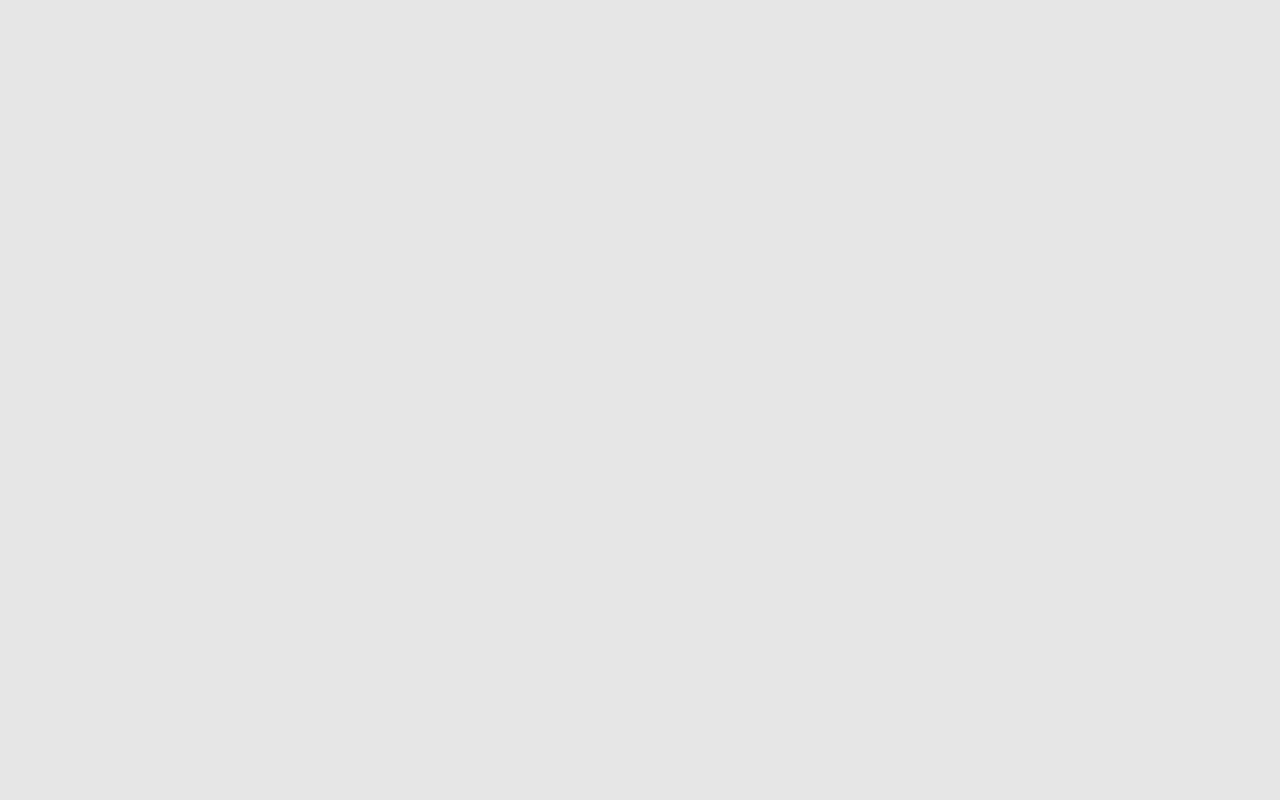
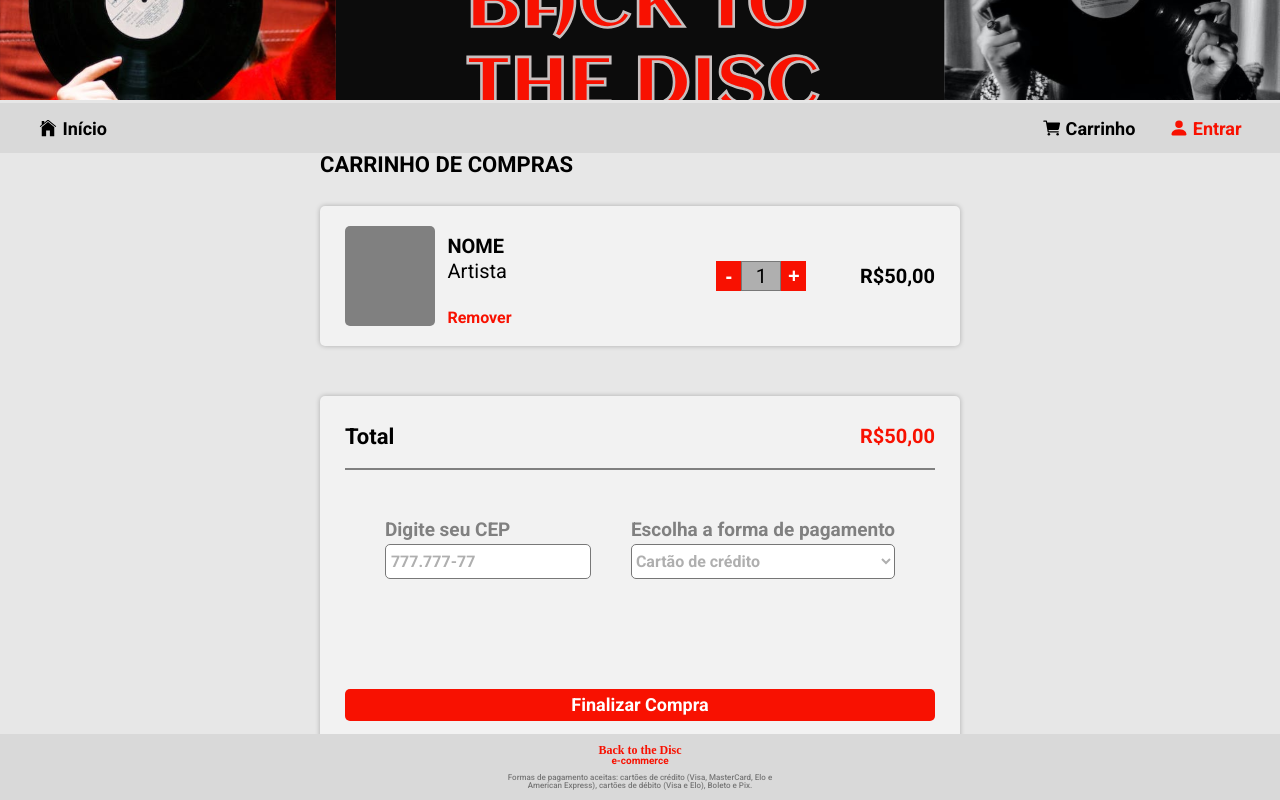
Before and after one commit to anatfernandes/back-to-the-disc-frontend, a React (Create React App) app: page /checkout/my-cart in a window 1280 px wide. Before the commit this address had no page. Built offline with nearby package versions, Linux system fonts and the light colour scheme; a web font is replaced by a local one.

Commit message:
style: styling cart page

```diff
--- a/src/components/App/App.js
+++ b/src/components/App/App.js
@@ -7,7 +7,7 @@ import MessageContext from "../../contexts/MessageContext";
 import { Alert, Confirm } from "../Messages";
 import SignUp from "../AcessPages/SignUp.js";
 import SignIn from "../AcessPages/SignIn.js";
-
+import Cart from "../Cart/Cart.js";
 
 function App() {
   const [message, setMessage] = useState({});
@@ -15,18 +15,17 @@ function App() {
   return (
     <BrowserRouter>
       <MessageContext.Provider value={{ message, setMessage }}>
+        <GlobalStyle />
 
-        <GlobalStyle/>
-
-        {message.type === 'alert' ? <Alert /> : ''}
-        {message.type === 'confirm' ? <Confirm /> : ''}
+        {message.type === "alert" ? <Alert /> : ""}
+        {message.type === "confirm" ? <Confirm /> : ""}
 
         <Routes>
           <Route path="/sign-up" element={<SignUp />}></Route>
           <Route path="/sign-in" element={<SignIn />}></Route>
+          <Route path="/checkout/my-cart" element={<Cart />}></Route>
         </Routes>
-
-       </MessageContext.Provider>
+      </MessageContext.Provider>
     </BrowserRouter>
   );
 }
--- /dev/null
+++ b/src/components/Cart/Cart.js
@@ -0,0 +1,253 @@
+import Footer from "../Footer/Footer.js";
+import Header from "../Header/Header.js";
+import styled from "styled-components";
+
+export default function Cart() {
+  return (
+    <>
+      <Header />
+      <CartContainer>
+        <Title>CARRINHO DE COMPRAS</Title>
+
+        <ItemsCart>
+          <ImageProduct></ImageProduct>
+          <InfosProduct>
+            <h2>
+              NOME <p>Artista</p>
+            </h2>
+            <h4>Remover</h4>
+          </InfosProduct>
+          <Amount>
+            <button>-</button>
+            <div>1</div>
+            <button>+</button>
+          </Amount>
+          <Value>R$50,00</Value>
+        </ItemsCart>
+
+        <Checkout>
+          <Total>
+            <h1>Total</h1>
+            <h2>R$50,00</h2>
+          </Total>
+
+          <BuyerData>
+            <div>
+              <h2>Digite seu CEP</h2>
+              <input placeholder="777.777-77"></input>
+            </div>
+
+            <div>
+              <h2>Escolha a forma de pagamento</h2>
+              <select>
+                <option value="credit">Cartão de crédito</option>
+                <option value="debit">Cartão de débito</option>
+                <option value="boleto">Boleto</option>
+                <option value="pix">Pix</option>
+              </select>
+            </div>
+          </BuyerData>
+
+          <Button>Finalizar Compra</Button>
+        </Checkout>
+      </CartContainer>
+      <Footer />
+    </>
+  );
+}
+
+const CartContainer = styled.div`
+  display: flex;
+  flex-direction: column;
+`;
+
+const Title = styled.h1`
+  font-size: 22px;
+  font-weight: 700;
+  margin-top: 100px;
+  margin-bottom: 30px;
+`;
+
+const ItemsCart = styled.div`
+  width: 50vw;
+  height: 140px;
+  display: flex;
+  align-items: center;
+  justify-content: space-between;
+  background-color: var(--grayExtraClaro);
+  border-radius: 5px;
+  box-shadow: 0px 0px 5px rgba(0, 0, 0, 0.25);
+  padding: 25px;
+`;
+
+const ImageProduct = styled.div`
+  width: 100px;
+  height: 100px;
+  background-color: var(--grayEscuro);
+  border-radius: 5px;
+`;
+
+const InfosProduct = styled.div`
+  width: 50%;
+  height: 100px;
+  display: flex;
+  flex-direction: column;
+  justify-content: space-between;
+  padding-left: 12px;
+
+  h2 {
+    margin-top: 8px;
+    line-height: 25px;
+    font-weight: 700;
+    font-size: 20px;
+  }
+
+  h2 > p {
+    font-weight: 400;
+  }
+
+  h4 {
+    color: var(--red-theme);
+    font-size: 16px;
+    font-weight: 700;
+  }
+`;
+
+const Amount = styled.div`
+  width: 10vw;
+  height: 100px;
+  display: flex;
+  align-items: center;
+  justify-content: center;
+
+  button {
+    width: 25px;
+    height: 30px;
+    font-weight: 700;
+    font-size: 20px;
+    display: flex;
+    justify-content: center;
+    align-items: center;
+    color: var(--white);
+    background-color: var(--red-theme);
+    border: none;
+  }
+
+  div {
+    width: 40px;
+    height: 30px;
+    display: flex;
+    justify-content: center;
+    align-items: center;
+    background-color: var(--grayMedioB);
+    border: solid 1px var(--graySemiEscuro);
+  }
+
+
+`;
+
+const Value = styled.div`
+  width: 10vw;
+  height: 100px;
+  font-weight: 700;
+  display: flex;
+  justify-content: end;
+  align-items: center;
+
+`;
+
+const Checkout = styled.div`
+  width: 50vw;
+  height: 350px;
+  display: flex;
+  flex-direction: column;
+  justify-content: space-between;
+  border-radius: 5px;
+  background-color: var(--grayExtraClaro);
+  box-shadow: 0px 0px 5px rgba(0, 0, 0, 0.25);
+  margin-top: 50px;
+  padding: 25px;
+
+`;
+
+const Button = styled.div`
+  width: 100%;
+  height: 40px;
+  font-size: 18px;
+  font-weight: 700;
+  display: flex;
+  justify-content: center;
+  align-items: center;
+  color: var(--white);
+  background-color: var(--red-theme);
+  border: none;
+  border-radius: 5px;
+  bottom: 0;
+`;
+
+const BuyerData = styled.div`
+  width: 100%;
+  height: 70%;
+  display: flex;
+  justify-content: space-evenly;
+  align-items: flex-start;
+  margin-top: 50px;
+
+  h2 {
+    font-size: 19px;
+    font-weight: 700;
+    color: var(--grayEscuro);
+    margin-bottom: 5px;
+  }
+
+  input {
+    width: 100%;
+    height: 35px;
+    font-family: Roboto;
+    font-size: 16px;
+    font-weight: 700;
+    color: var(--grayMedioB);
+    background-color: var(--white);
+    padding: 5px;
+    border: solid 1px var(--graySemiEscuro);
+    border-radius: 5px;
+    box-sizing: border-box;
+  }
+
+  input::placeholder {
+    font-size: 16px;
+    font-weight: 700;
+    color: var(--grayMedioB);
+  }
+
+  select {
+    width: 100%;
+    height: 35px;
+    font-family: Roboto;
+    font-size: 16px;
+    font-weight: 700;
+    color: var(--grayMedioB);
+    background-color: var(--white);
+    border-radius: 5px;
+  }
+`;
+
+const Total = styled.div`
+  height: 60px;
+  display: flex;
+  justify-content: space-between;
+  align-items: start;
+  border-bottom: solid 2px var(--grayEscuro);
+
+  h1 {
+    margin-top: 5px;
+    font-size: 22px;
+    font-weight: 700;
+  }
+
+  h2 {
+    margin-top: 5px;
+    color: var(--red-theme);
+    font-weight: 700;
+  }
+`;
--- a/src/services/backtothedisc.js
+++ b/src/services/backtothedisc.js
@@ -1,6 +1,6 @@
 import axios from "axios";
 
-const BASE_URL = "https://back-to-the-disc-backend.herokuapp.com";
+const BASE_URL = "http://localhost:5000";
 
 function postSignUp(body) {
   const promise = axios.post(`${BASE_URL}/sign-up`, body);
```
